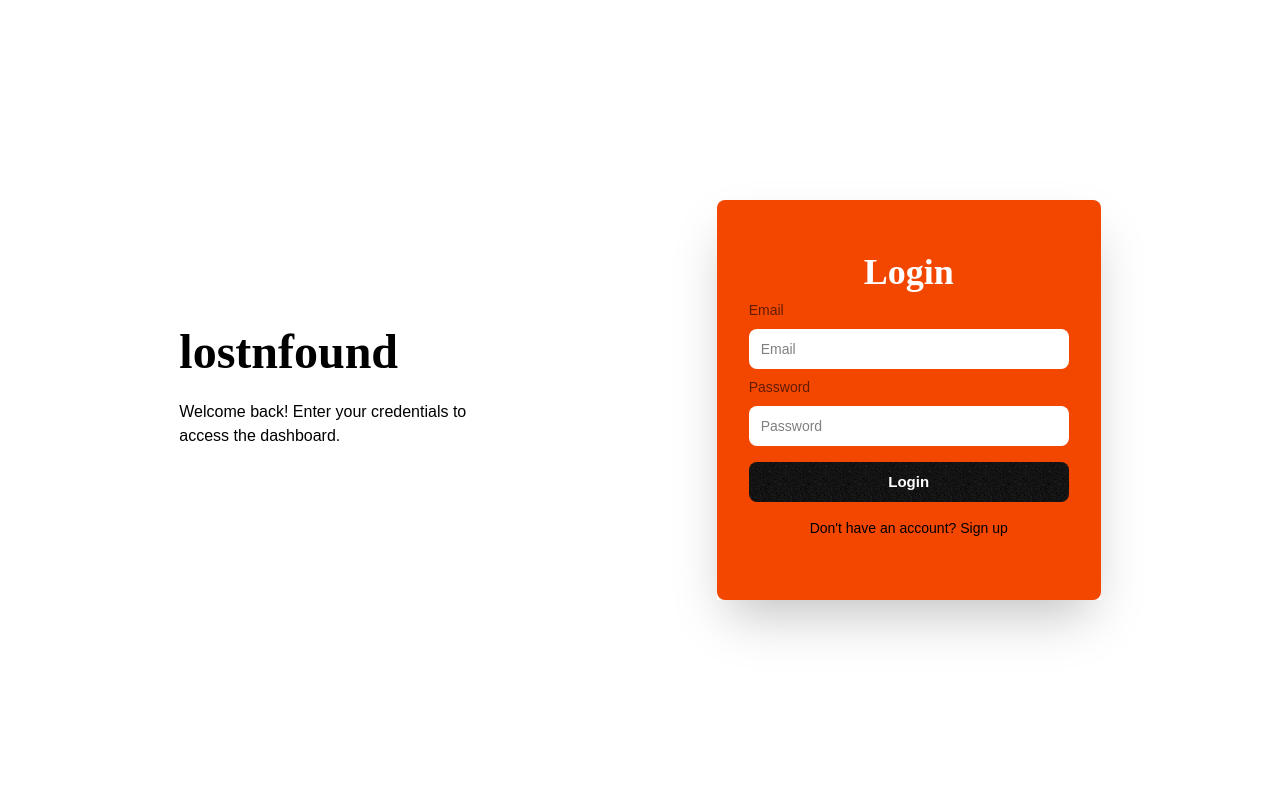
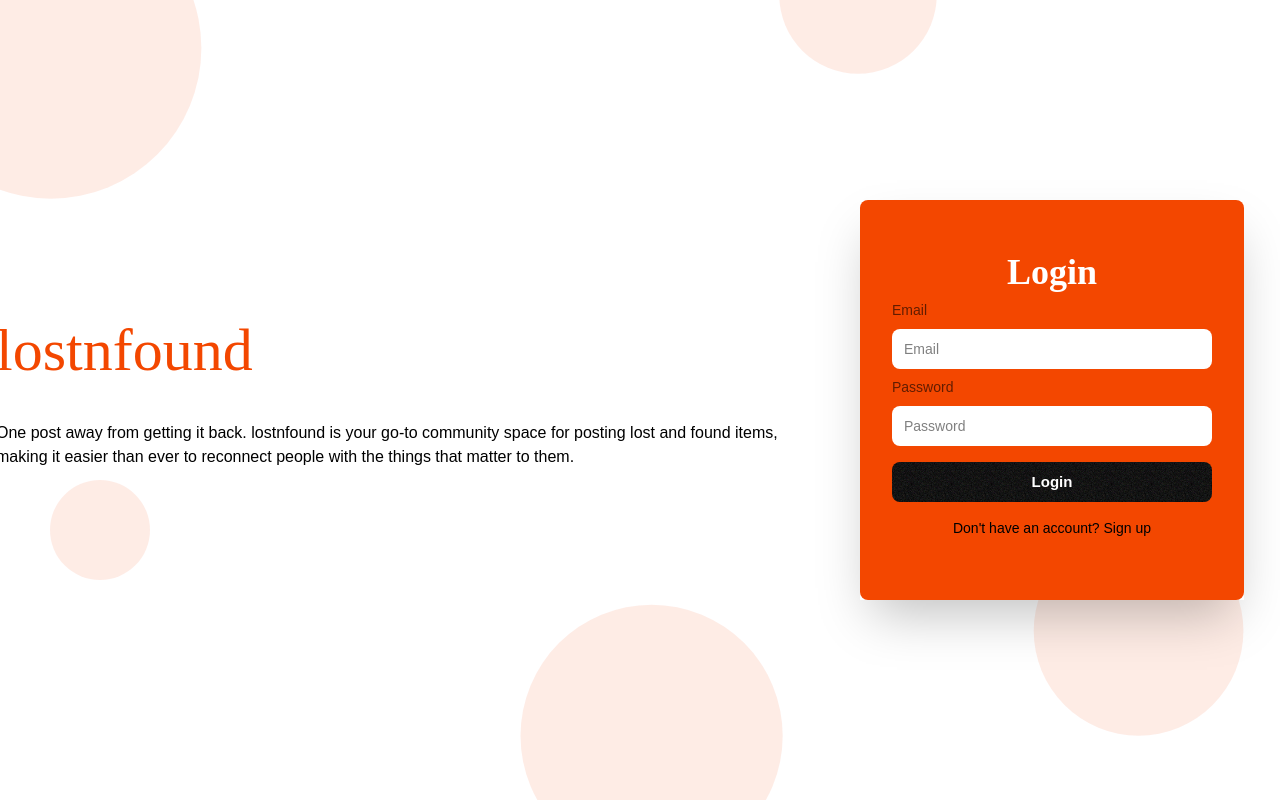
Before and after one commit to juliaconts/CMSC129-Lab1-ContrerasJL_LansoySL, a React (Vite) app in the folder lostnfound/: page /login in a window 1280 px wide. Built offline with nearby package versions, Linux system fonts and the light colour scheme; no server answers.

Commit message:
fixed some bugs and added ui features
- New posts appear immediately
- fixed post sizes
- toast messages
- login and signup design

```diff
--- a/lostnfound/frontend/src/App.tsx
+++ b/lostnfound/frontend/src/App.tsx
@@ -1,5 +1,6 @@
 import React from "react";
 import { Routes, Route, Navigate } from "react-router-dom";
+import { Toaster } from "react-hot-toast";
 
 import Login from "./pages/Login";
 import Signup from "./pages/Signup";
@@ -12,7 +13,9 @@ import ProtectedRoute from "./components/ProtectedRoute";
 
 const App: React.FC = () => {
   return (
-    <Routes>
+    <><>
+      <Toaster position="bottom-right" />
+    </><Routes>
         <Route path="/" element={<Login />} />
 
         <Route path="/login" element={<Login />} />
@@ -20,39 +23,31 @@ const App: React.FC = () => {
 
         <Route path="*" element={<Navigate to="/" replace />} />
 
-    <Route path="/homepage" element={
-      <ProtectedRoute>
+        <Route path="/homepage" element={<ProtectedRoute>
           <DrawerLayout>
             <Homepage />
           </DrawerLayout>
-      </ProtectedRoute>
-      } />
+        </ProtectedRoute>} />
 
-    <Route path="/profile" element={
-      <ProtectedRoute>
+        <Route path="/profile" element={<ProtectedRoute>
           <DrawerLayout>
-          <Profile/>
+            <Profile />
           </DrawerLayout>
-        </ProtectedRoute>
-    }/>
+        </ProtectedRoute>} />
 
-    <Route path="/deleted-posts" element={
-      <ProtectedRoute>
+        <Route path="/deleted-posts" element={<ProtectedRoute>
           <DrawerLayout>
-        <DeletedPosts/>
+            <DeletedPosts />
           </DrawerLayout>
-      </ProtectedRoute>
-    }></Route>
+        </ProtectedRoute>}></Route>
 
-    <Route path="/settings" element={
-      <ProtectedRoute>
+        <Route path="/settings" element={<ProtectedRoute>
           <DrawerLayout>
-        <Settings/>
+            <Settings />
           </DrawerLayout>
-      </ProtectedRoute>
-    }/>
+        </ProtectedRoute>} />
 
-    </Routes>
+      </Routes></>
   );
 }
 
--- /dev/null
+++ b/lostnfound/frontend/src/components/FloatingCircles.tsx
@@ -0,0 +1,40 @@
+import { motion } from "framer-motion";
+
+// Add this component above your Login function:
+export default function FloatingCircles() {
+  const circles = [
+    { size: 300, x: -100, y: -100, duration: 6, delay: 0 },
+    { size: 200, x: "80vw", y: "70vh", duration: 8, delay: 1 },
+    { size: 150, x: "60vw", y: -50, duration: 7, delay: 2 },
+    { size: 100, x: 50, y: "60vh", duration: 5, delay: 0.5 },
+    { size: 250, x: "40vw", y: "80vh", duration: 9, delay: 1.5 },
+  ];
+
+  return (
+    <div className="fixed inset-0 overflow-hidden pointer-events-none z-0">
+      {circles.map((circle, i) => (
+        <motion.div
+          key={i}
+          className="absolute rounded-full bg-[#f34700] opacity-10"
+          style={{
+            width: circle.size,
+            height: circle.size,
+            left: circle.x,
+            top: circle.y,
+          }}
+          animate={{
+            y: [0, -30, 0],
+            x: [0, 15, 0],
+            scale: [1, 1.05, 1],
+          }}
+          transition={{
+            duration: circle.duration,
+            delay: circle.delay,
+            repeat: Infinity,
+            ease: "easeInOut",
+          }}
+        />
+      ))}
+    </div>
+  );
+}
--- a/lostnfound/frontend/src/pages/Homepage.tsx
+++ b/lostnfound/frontend/src/pages/Homepage.tsx
@@ -2,8 +2,21 @@ import { useState } from "react";
 import imageCompression from "browser-image-compression";
 import PostsFeed from "./PostFeed";
 import { auth } from "../firebase";
+import toast from "react-hot-toast";
+
+interface Post {
+    id: string;
+    title: string;
+    description: string;
+    location: string;
+    returnClaimLocation: string;
+    type: 1 | 2;
+    image: string | null;
+}
 
 export default function Homepage() {
+    const [posts, setPosts] = useState<Post[] | null>(null);
+    const [refreshKey, setRefreshKey] = useState(0); // Used to force refresh PostsFeed
     const [userEmail] = useState("");
     const [title, setTitle] = useState("");
     const [description, setDescription] = useState("");
@@ -56,7 +69,20 @@ export default function Homepage() {
             });
             const data = await res.json();
             if (!res.ok) { setError(data.error || "Something went wrong."); return; }
-            alert("Successfully posted!");
+
+            const newPost: Post = {
+                id: data.id,
+                title,
+                description,
+                location,
+                returnClaimLocation,
+                type,
+                image: image ?? null
+            };
+            setPosts(prev => prev ? [newPost, ...prev] : [newPost]);
+            setRefreshKey(prev => prev + 1); // Force refresh PostsFeed
+
+            toast.success("Post created successfully!");
             setTitle(""); setDescription(""); setLocation("");
             setReturnClaimLocation(""); setType(null); setImage(null);
             const modal = document.getElementById("add-post-modal") as HTMLInputElement;
@@ -147,7 +173,7 @@ export default function Homepage() {
                     </form>
                 </div>
             </div>
-            <PostsFeed />
+            <PostsFeed posts={posts} onPostsLoaded={setPosts} key={refreshKey} />
         </div>
     );
 }
--- a/lostnfound/frontend/src/pages/Login.tsx
+++ b/lostnfound/frontend/src/pages/Login.tsx
@@ -3,6 +3,7 @@ import { useNavigate } from "react-router-dom";
 import { signInWithEmailAndPassword } from "firebase/auth";
 import { auth } from "../firebase";
 import './login.css';
+import FloatingCircles from '../components/FloatingCircles';
 
 export default function Login() {
   const navigate = useNavigate();
@@ -26,13 +27,15 @@ export default function Login() {
   };
 
   return (
-    <div className="hero bg-base-200 min-h-screen">
-      <div className="hero-content flex-col lg:flex-row gap-50">
+    <div className="hero bg-base-200 min-h-screen relative overflow-hidden">
+      <FloatingCircles />
+      <div className="hero-content flex-col lg:flex-row gap-15 lg:-translate-x-5">
         <div className="text-center lg:text-left">
-          <h1 className="text-secondary text-5xl font-bold">lostnfound </h1>
+          <h1 className="text-[#f34700]" style={ { fontSize: "60px" } }>
+            lostnfound
+          </h1>
           <p className="py-6">
-            Welcome back! Enter your credentials to access the dashboard.
-          </p>
+            One post away from getting it back. lostnfound is your go-to community space for posting lost and found items, making it easier than ever to reconnect people with the things that matter to them.          </p>
         </div>
         <div className="card bg-base-100 w-full max-w-sm shadow-2xl">
           <div className="card-body">
--- a/lostnfound/frontend/src/pages/Profile.tsx
+++ b/lostnfound/frontend/src/pages/Profile.tsx
@@ -2,6 +2,7 @@ import { useEffect, useState } from "react";
 import { auth } from "../firebase";
 import { onAuthStateChanged } from "firebase/auth";
 import EditPostModal from "./EditPost";
+import toast from "react-hot-toast";
 
 interface Post {
   id: string;
@@ -54,8 +55,9 @@ export default function ProfilePage() {
       if (!res.ok) { alert("Failed to delete post."); return; }
       setPosts((prev) => prev.filter((p) => p.id !== postId));
       setDeleteConfirmId(null);
+      toast.success("Post deleted successfully.");
     } catch {
-      alert("Network error. Could not delete post.");
+      toast.error("Network error. Could not delete post.");
     } finally {
       setDeleting(false);
     }
@@ -63,6 +65,7 @@ export default function ProfilePage() {
 
   const handleUpdated = (updated: Post) => {
     setPosts((prev) => prev.map((p) => (p.id === updated.id ? updated : p)));
+    toast.success("Post edited successfully.");
   };
 
   const initials = userEmail ? userEmail[0].toUpperCase() : "U";
@@ -98,16 +101,15 @@ export default function ProfilePage() {
 
 
       {/* Posts Grid */}
-      <div className="grid grid-cols-1 md:grid-cols-2 gap-8 px-8 pb-16">
+      <div className="grid grid-cols-1 md:grid-cols-2 gap-8 px-8 pb-16 items-start">
         {posts.map((post) => (
           <div
             key={post.id}
             className="bg-white rounded-2xl shadow-md overflow-hidden hover:shadow-2xl hover:-translate-y-1 transition-all duration-300"
           >
-            {post.image && (
               <div className="relative w-full h-64 bg-gray-100">
                 <img
-                  src={post.image}
+                  src={post.image || "https://operaparallele.org/wp-content/uploads/2023/09/Placeholder_Image.png"}
                   alt={post.title}
                   className="w-full h-full object-cover"
                 />
@@ -120,7 +122,6 @@ export default function ProfilePage() {
                   {post.type === 1 ? "Lost Item" : "Found Item"}
                 </span>
               </div>
-            )}
 
             {/* Content */}
             <div className="p-6 space-y-4">
--- a/lostnfound/frontend/src/pages/Signup.tsx
+++ b/lostnfound/frontend/src/pages/Signup.tsx
@@ -1,5 +1,6 @@
 import { useState } from "react";
 import { useNavigate } from "react-router-dom";
+import FloatingCircles from '../components/FloatingCircles';
 import "./signup.css";
 
 export default function Signup() {
@@ -36,6 +37,7 @@ export default function Signup() {
 
     return (
         <div className="flex items-center justify-center min-h-screen bg-base-200">
+            <FloatingCircles />
             <div className="card bg-base-100 w-full max-w-sm shrink-0 shadow-2xl">
             <div className="card-body">
                 <fieldset className="fieldset">
--- a/lostnfound/frontend/src/pages/login.css
+++ b/lostnfound/frontend/src/pages/login.css
@@ -17,3 +17,64 @@
   background-color: var(--base-100);
   border-radius: 8px;
 }
+
+/* Fade in the whole page */
+.hero {
+  animation: fadeIn 0.6s ease-in;
+}
+
+/* Slide in the text from left */
+.hero .lg\:text-left {
+  animation: slideInLeft 0.7s ease-out;
+}
+
+/* Slide in the card from right */
+.card {
+  animation: slideInRight 0.7s ease-out;
+}
+
+/* Floating animation for the title */
+h1.text-\[\#f34700\] {
+  animation: float 3s ease-in-out infinite;
+}
+
+@keyframes fadeIn {
+  from {
+    opacity: 0;
+  }
+  to {
+    opacity: 1;
+  }
+}
+
+@keyframes slideInLeft {
+  from {
+    opacity: 0;
+    transform: translateX(-40px);
+  }
+  to {
+    opacity: 1;
+    transform: translateX(0);
+  }
+}
+
+@keyframes slideInRight {
+  from {
+    opacity: 0;
+    transform: translateX(40px);
+  }
+  to {
+    opacity: 1;
+    transform: translateX(0);
+  }
+}
+
+@keyframes float {
+  0%,
+  100% {
+    transform: translateY(0px);
+  }
+  50% {
+    transform: translateY(-8px);
+  }
+}
--- a/lostnfound/package.json
+++ b/lostnfound/package.json
@@ -13,8 +13,10 @@
     "@tailwindcss/cli": "^4.2.1",
     "browser-image-compression": "^2.0.2",
     "firebase": "^12.9.0",
+    "framer-motion": "^12.35.0",
     "react": "^19.2.0",
     "react-dom": "^19.2.0",
+    "react-hot-toast": "^2.6.0",
     "react-router-dom": "^7.13.1"
   },
   "devDependencies": {
```
Also changed, not shown: lostnfound/frontend/src/components/DrawerLayout.tsx (+39 -15 lines), lostnfound/frontend/src/pages/DeletedPosts.tsx (+36 -5 lines), lostnfound/frontend/src/pages/PostFeed.tsx (+21 -13 lines), 1 other file (tests, documents, lock files or other folders). Lines whose indentation alone changed are shown as unchanged.
